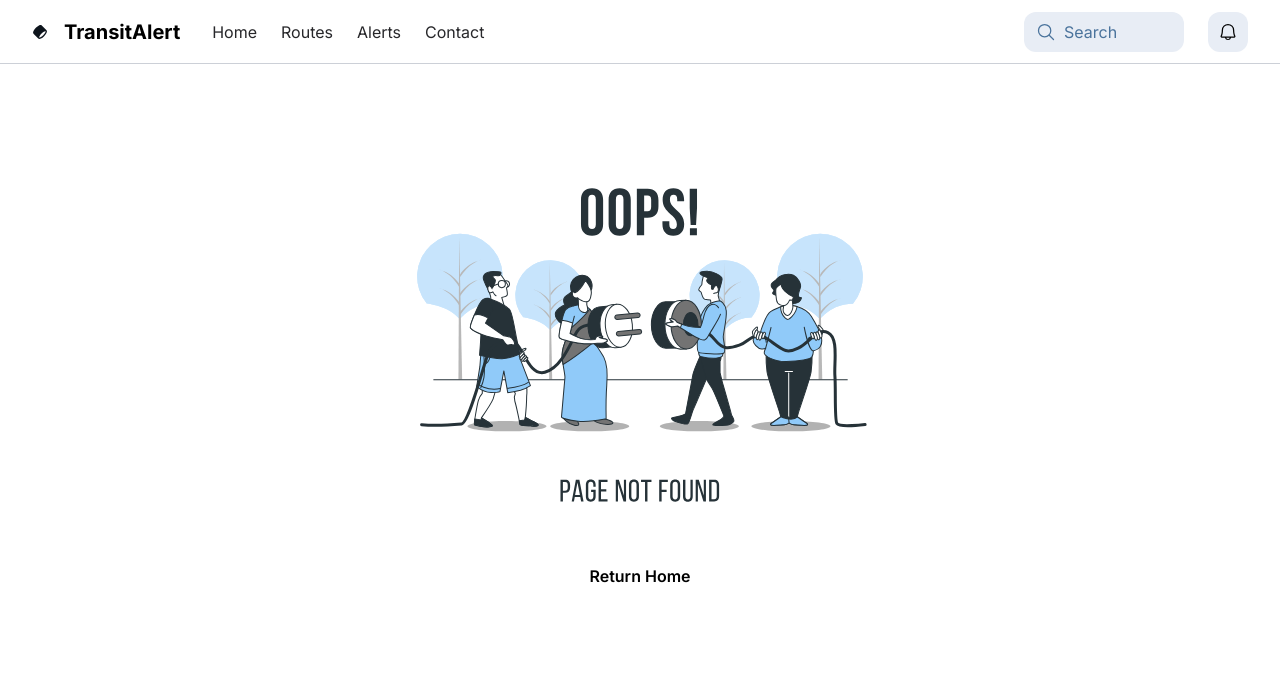
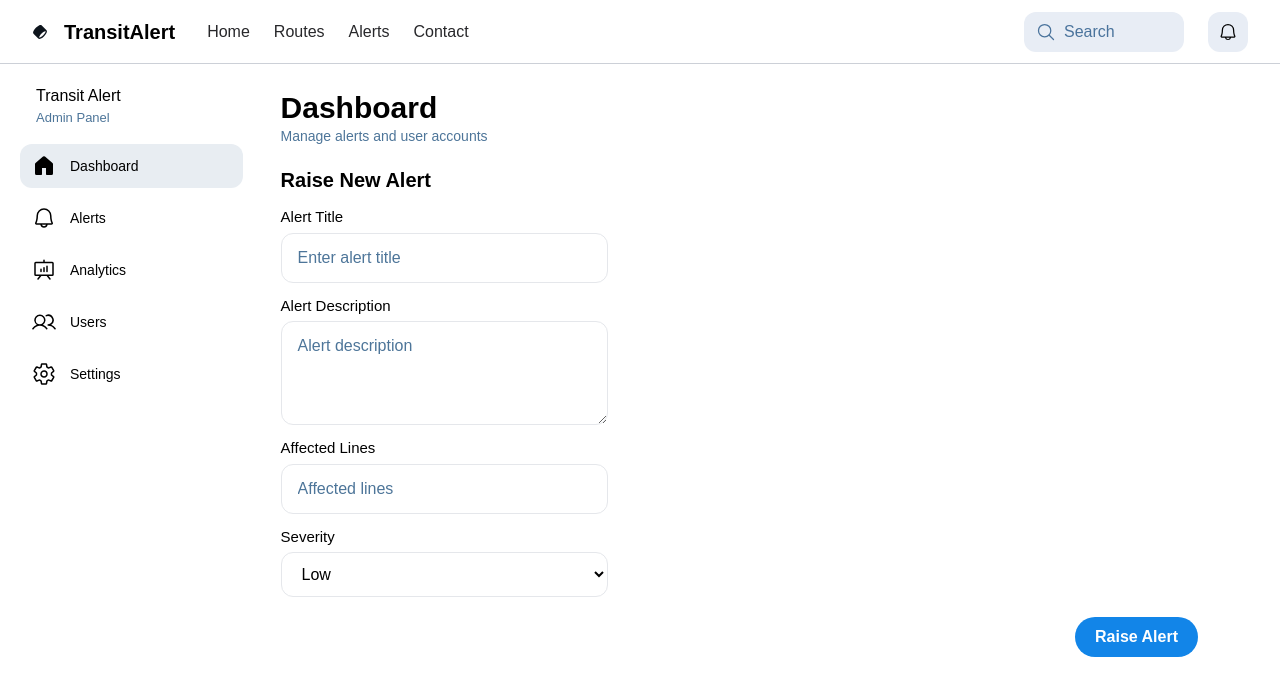
Before and after one commit to krrish2906/Transit-Alert, a Next.js app: page /admin/alerts in a window 1280 px wide. Before the commit this address had no page. Shown: the top 696 px of the page. Built offline with nearby package versions, Linux system fonts and the light colour scheme.

Commit message:
admin dashboard, SidebarTile.tsx config

```diff
--- a/app/admin/alert/page.tsx
+++ b/app/admin/alerts/page.tsx
@@ -61,7 +61,7 @@
                         </label>
                     </form>
                 </div>
-                <div className='w-full flex justify-end'>
+                <div className='w-full flex justify-end px-16'>
                     <button className='bg-[#1285E8] px-5 py-2 text-white rounded-full font-semibold cursor-pointer'>
                         Raise Alert
                     </button>
--- a/components/SidebarTile.tsx
+++ b/components/SidebarTile.tsx
@@ -1,5 +1,6 @@
 import type { IconType } from 'react-icons'
 import { SidebarData } from '@/lib/data'
+import Link from 'next/link'
 
 type SidebarTileProps = {
     selected: SidebarData,
@@ -15,9 +16,10 @@
     return (
         <div
             onClick={() => setSelected(state)}
-            className={`flex w-full rounded-xl px-3 py-2.5 text-sm font-medium items-center gap-x-3.5 transition duration-200 cursor-pointer
+            className={`w-full rounded-xl px-3 py-2.5 text-sm font-medium transition duration-200 cursor-pointer
             ${selected === state ? "bg-[#E8EDF2]" : "bg-white"}`}
         >
+            <Link href={`/admin/${state}`} className='w-full flex items-center gap-x-3.5'>
                 <div>
                     {
                         selected === state ?
@@ -26,6 +28,7 @@
                     }
                 </div>
                 <div className='capitalize'>{ state }</div>
+            </Link>
         </div>
     );
-}
+};
```
Lines whose indentation alone changed are shown as unchanged.
